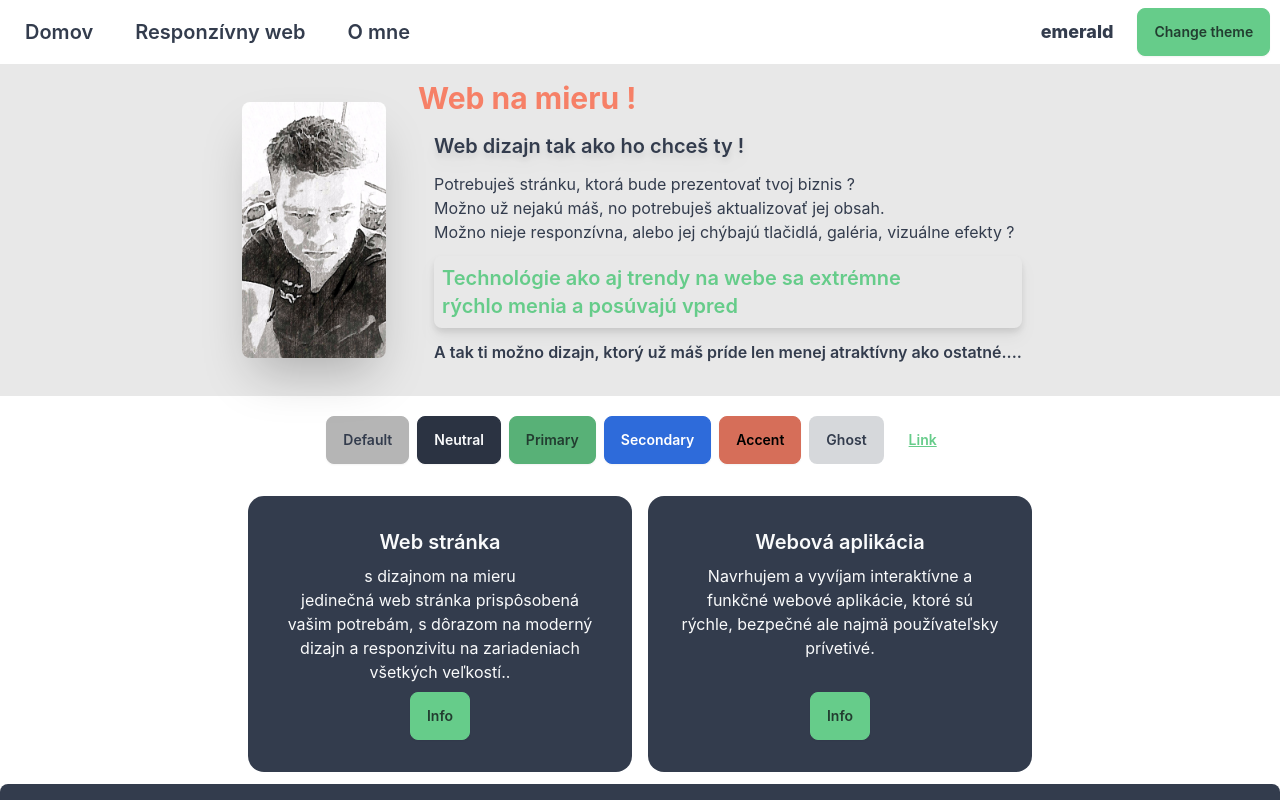
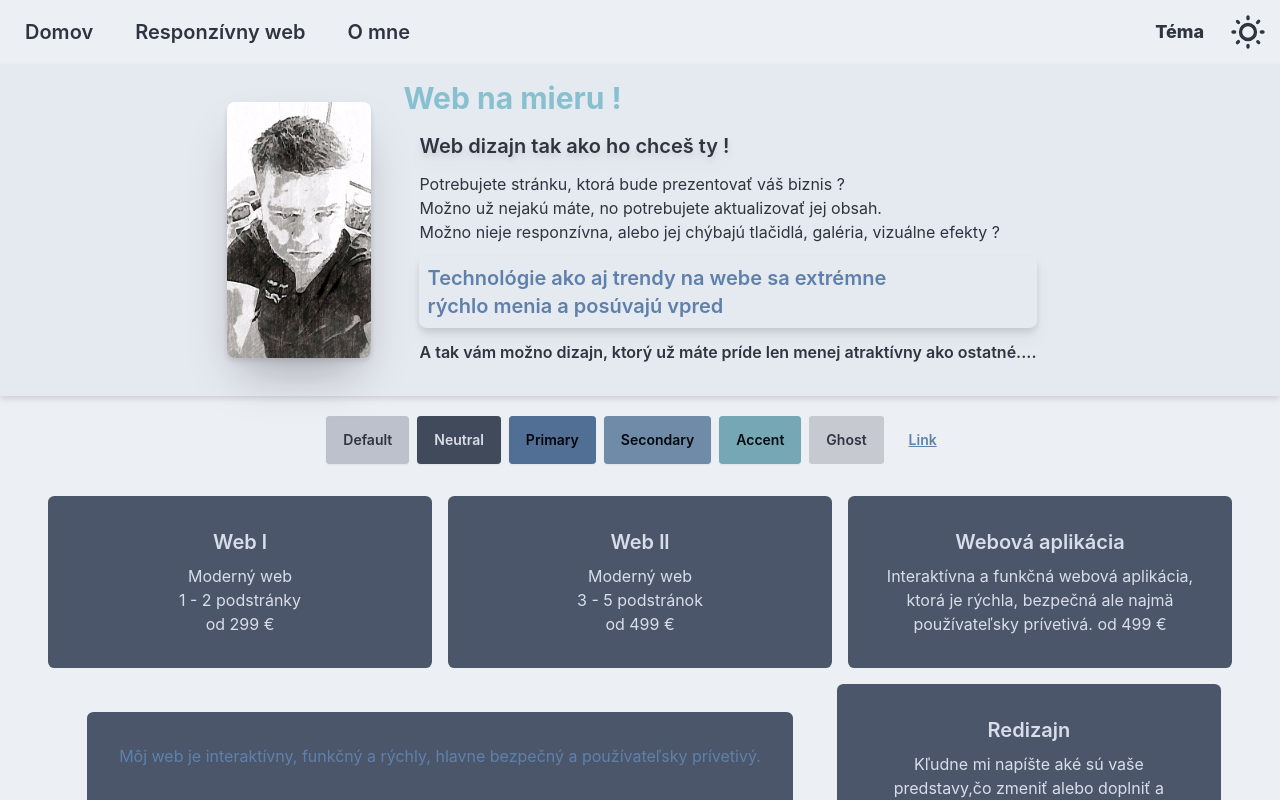
Before and after one commit to Saydva/HomePage-v.0, a React (Vite) app: page / in a window 1280 px wide. Shown: the top 800 px of the page. Built offline with nearby package versions, Linux system fonts and the light colour scheme; what tailwindcss-animated would draw is missing.

Commit message:
content ready need to build how i work and what you will earn for yuor money section

```diff
--- a/src/App.jsx
+++ b/src/App.jsx
@@ -6,7 +6,7 @@
 import Content from "./components/content";
 
 function App() {
-  const [output, setOutput] = useState(3);
+  const [output, setOutput] = useState(0);
 
   const changeTheme = () => {
     let counter = array.length;
@@ -17,16 +17,7 @@
     }
   };
 
-  const array = [
-    "light",
-    "dark",
-    "cupcake",
-    "emerald",
-    "retro",
-    "cyberpunk",
-    "lofi",
-    "pastel",
-  ];
+  const array = ["nord", "night"];
 
   return (
     <div data-theme={array[output]}>
--- a/src/components/content.jsx
+++ b/src/components/content.jsx
@@ -3,67 +3,54 @@
 function Content() {
   return (
     <div className="flex flex-col items-center p-3">
-      <div className=" flex flex-row gap-4">
-        <div className="card bg-neutral text-neutral-content w-96">
-          <div className="card-body items-center text-center">
-            <h2 className="card-title">Web stránka</h2>
+      <div className=" flex flex-row gap-4 flex-wrap justify-center">
+        <div className="card bg-neutral text-neutral-content w-96 ">
+          <div className="card-body items-center text-center ">
+            <h2 className="card-title">Web l</h2>
             <p>
-              s dizajnom na mieru <br /> jedinečná web stránka prispôsobená
-              vašim potrebám, s dôrazom na moderný dizajn a responzivitu na
-              zariadeniach všetkých veľkostí..
+              Moderný web <br />
+              1 - 2 podstránky <br />
+              od 299 €
             </p>
-            <div className="card-actions justify-end">
-              <button
-                className="btn btn-primary"
-                onClick={() =>
-                  document.getElementById("my_modal_infowebPage").showModal()
-                }
-              >
-                Info
-              </button>
-            </div>
           </div>
         </div>
         <div className="card bg-neutral text-neutral-content w-96">
           <div className="card-body items-center text-center">
-            <h2 className="card-title">Webová aplikácia</h2>
+            <h2 className="card-title">Web ll</h2>
             <p>
-              Navrhujem a vyvíjam interaktívne a funkčné webové aplikácie, ktoré
-              sú rýchle, bezpečné ale najmä používateľsky prívetivé.
+              Moderný web <br />
+              3 - 5 podstránok <br /> od 499 €
             </p>
-            <div className="card-actions justify-end">
-              <button className="btn btn-primary">Info</button>
-            </div>
+          </div>
+        </div>
+        <div className="card bg-neutral text-neutral-content w-96">
+          <div className="card-body items-center text-center">
+            <h2 className="card-title"> Webová aplikácia</h2>
+            <p>
+              Interaktívna a funkčná webová aplikácia, ktorá je rýchla, bezpečná
+              ale najmä používateľsky prívetivá. od 499 €
+            </p>
+          </div>
+        </div>
+        <div className="card bg-neutral m-7">
+          <div className="card-body items-center text-center">
+            <p className="text-primary">
+              Môj web je interaktívny, funkčný a rýchly, hlavne bezpečný a
+              používateľsky prívetivý.
+            </p>
+          </div>
+        </div>
+        <div className="card bg-neutral text-neutral-content w-96">
+          <div className="card-body items-center text-center">
+            <h2 className="card-title"> Redizajn</h2>
+            <p>
+              {" "}
+              Kľudne mi napíšte aké sú vaše predstavy,čo zmeniť alebo doplniť a
+              pozrieme sa spolu na to! <br /> od 99 €
+            </p>
           </div>
         </div>
       </div>
-      <dialog id="my_modal_infowebPage" className="modal flex justify-center">
-        <div className="modal-box flex flex-row max-lg:flex-col text-center">
-          <div className="flex min flex-row">
-            <p>
-              Moderný web s 1 - 2 podstránkami <br />
-              od 299 € <br />
-            </p>
-            <p>
-              Moderný web s 3 - 5 podstránkami <br />
-              od 499 € <br />
-            </p>
-          </div>
-          <div>
-            <p className="text-secondary text-sm ">
-              Vytvorenie web stránky <br />
-              Responzívny dizajn <br />
-              SEO optimalizácia
-            </p>
-          </div>
-          <div className="modal-action flex justify-center">
-            <form method="dialog">
-              {/* if there is a button in form, it will close the modal */}
-              <button className="btn">Zavrieť</button>
-            </form>
-          </div>
-        </div>
-      </dialog>
     </div>
   );
 }
--- a/src/components/footer.jsx
+++ b/src/components/footer.jsx
@@ -7,7 +7,7 @@
         <h6 className="footer-title m-0">Kontakty:</h6>
         {/* Open the modal using document.getElementById('ID').showModal() method */}
         <button
-          className="btn-neutral border border-ghost p-2 rounded-md"
+          className="btn-neutral border border-ghost p-2 rounded-md "
           onClick={() => document.getElementById("my_modal_1").showModal()}
         >
           Mobil
--- a/src/components/hero.jsx
+++ b/src/components/hero.jsx
@@ -2,18 +2,23 @@
 
 function Hero() {
   return (
-    <div className="hero bg-base-200 min-h-fit] ">
+    <div className="hero bg-base-200 min-h-fit drop-shadow-md">
       <div className="hero-content flex-col lg:flex-row max-lg:text-center gap-x-8">
-        <img src="../public/Photo.jpg" className="w-36 rounded-lg shadow-2xl" />
+        <div className="drop-shadow-md">
+          <img
+            src="../public/Photo.jpg"
+            className="w-36 rounded-lg shadow-2xl "
+          />
+        </div>
         <div>
           <h1 className="text-3xl font-bold text-accent">Web na mieru !</h1>
           <div className="p-4">
             <div className=" font-semibold drop-shadow-lg text-xl mb-3">
               Web dizajn tak ako ho chceš ty !
             </div>
-            Potrebuješ stránku, ktorá bude prezentovať tvoj biznis ?
+            Potrebujete stránku, ktorá bude prezentovať váš biznis ?
             <br />
-            Možno už nejakú máš, no potrebuješ aktualizovať jej obsah. <br />
+            Možno už nejakú máte, no potrebujete aktualizovať jej obsah. <br />
             Možno nieje responzívna, alebo jej chýbajú tlačidlá, galéria,
             vizuálne efekty ? <br />
             <div className="text-primary font-semibold drop-shadow-lg text-xl my-3 border-solid bg-base-200 p-2 rounded-lg">
@@ -21,8 +26,8 @@
               a posúvajú vpred
             </div>
             <div className="font-semibold">
-              A tak ti možno dizajn, ktorý už máš príde len menej atraktívny ako
-              ostatné....
+              A tak vám možno dizajn, ktorý už máte príde len menej atraktívny
+              ako ostatné....
             </div>
           </div>
         </div>
--- a/src/components/navbar.jsx
+++ b/src/components/navbar.jsx
@@ -12,14 +12,35 @@
         <a className="btn btn-ghost text-xl">Responzívny web</a>
         <a className="btn btn-ghost text-xl">O mne</a>
       </div>
-      <div className="flex items-center gap-6">
-        <div className="stat-value text-lg">{themeName}</div>
-        <button
-          className="btn btn-primary mr-14 max-sm:mr-0"
-          onClick={changeTheme}
-        >
-          Change theme
-        </button>
+      <div className="flex items-center gap-6 mx-3">
+        <div className="stat-value text-lg">Téma</div>
+        <label className="swap swap-rotate">
+          {/* this hidden checkbox controls the state */}
+          <input
+            type="checkbox"
+            className="theme-controller"
+            value="synthwave"
+            onClick={changeTheme}
+          />
+
+          {/* sun icon */}
+          <svg
+            className="swap-off h-10 w-10 fill-current"
+            xmlns="http://www.w3.org/2000/svg"
+            viewBox="0 0 24 24"
+          >
+            <path d="M5.64,17l-.71.71a1,1,0,0,0,0,1.41,1,1,0,0,0,1.41,0l.71-.71A1,1,0,0,0,5.64,17ZM5,12a1,1,0,0,0-1-1H3a1,1,0,0,0,0,2H4A1,1,0,0,0,5,12Zm7-7a1,1,0,0,0,1-1V3a1,1,0,0,0-2,0V4A1,1,0,0,0,12,5ZM5.64,7.05a1,1,0,0,0,.7.29,1,1,0,0,0,.71-.29,1,1,0,0,0,0-1.41l-.71-.71A1,1,0,0,0,4.93,6.34Zm12,.29a1,1,0,0,0,.7-.29l.71-.71a1,1,0,1,0-1.41-1.41L17,5.64a1,1,0,0,0,0,1.41A1,1,0,0,0,17.66,7.34ZM21,11H20a1,1,0,0,0,0,2h1a1,1,0,0,0,0-2Zm-9,8a1,1,0,0,0-1,1v1a1,1,0,0,0,2,0V20A1,1,0,0,0,12,19ZM18.36,17A1,1,0,0,0,17,18.36l.71.71a1,1,0,0,0,1.41,0,1,1,0,0,0,0-1.41ZM12,6.5A5.5,5.5,0,1,0,17.5,12,5.51,5.51,0,0,0,12,6.5Zm0,9A3.5,3.5,0,1,1,15.5,12,3.5,3.5,0,0,1,12,15.5Z" />
+          </svg>
+
+          {/* moon icon */}
+          <svg
+            className="swap-on h-10 w-10 fill-current"
+            xmlns="http://www.w3.org/2000/svg"
+            viewBox="0 0 24 24"
+          >
+            <path d="M21.64,13a1,1,0,0,0-1.05-.14,8.05,8.05,0,0,1-3.37.73A8.15,8.15,0,0,1,9.08,5.49a8.59,8.59,0,0,1,.25-2A1,1,0,0,0,8,2.36,10.14,10.14,0,1,0,22,14.05,1,1,0,0,0,21.64,13Zm-9.5,6.69A8.14,8.14,0,0,1,7.08,5.22v.27A10.15,10.15,0,0,0,17.22,15.63a9.79,9.79,0,0,0,2.1-.22A8.11,8.11,0,0,1,12.14,19.73Z" />
+          </svg>
+        </label>
       </div>
     </div>
   );
--- a/tailwind.config.js
+++ b/tailwind.config.js
@@ -6,18 +6,9 @@
   },
   plugins: [require("daisyui"), require("tailwindcss-animated")],
   daisyui: {
-    themes: [
-      "light",
-      "dark",
-      "cupcake",
-      "emerald",
-      "retro",
-      "cyberpunk",
-      "lofi",
-      "pastel",
-    ],
+    themes: ["night", "nord"],
     themes: true, // false: only light + dark | true: all themes | array: specific themes like this ["light", "dark", "cupcake"]
-    darkTheme: "retro", // name of one of the included themes for dark mode
+    darkTheme: "night", // name of one of the included themes for dark mode
     base: true, // applies background color and foreground color for root element by default
     styled: true, // include daisyUI colors and design decisions for all components
     utils: true, // adds responsive and modifier utility classes
```
